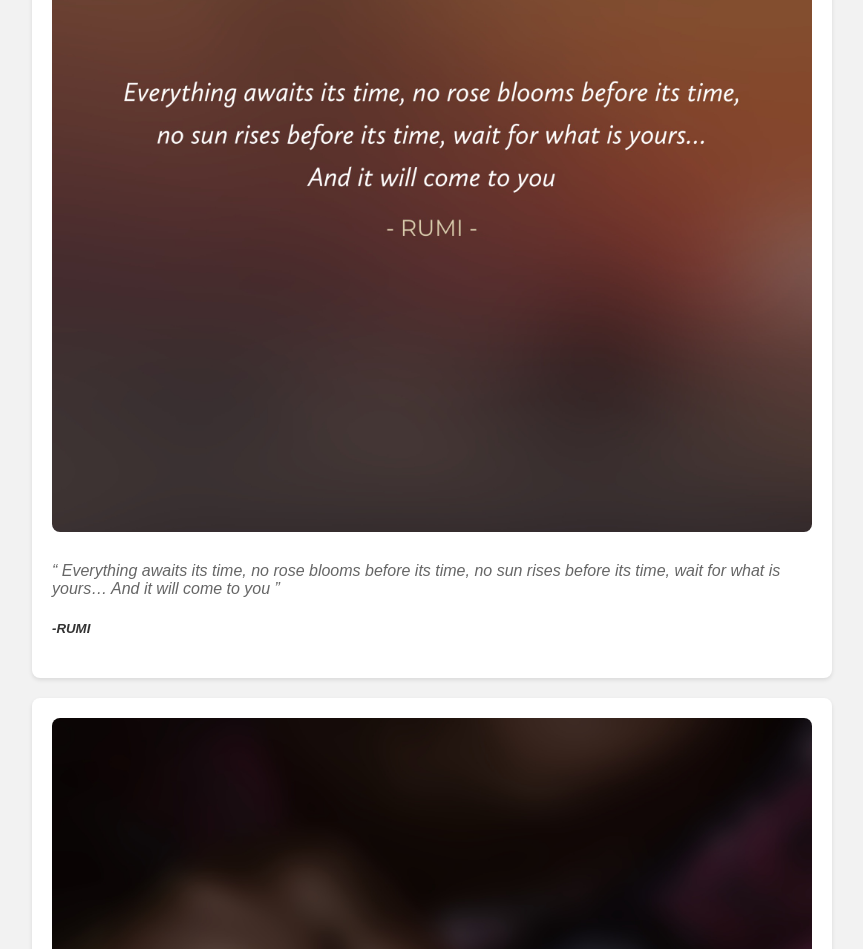
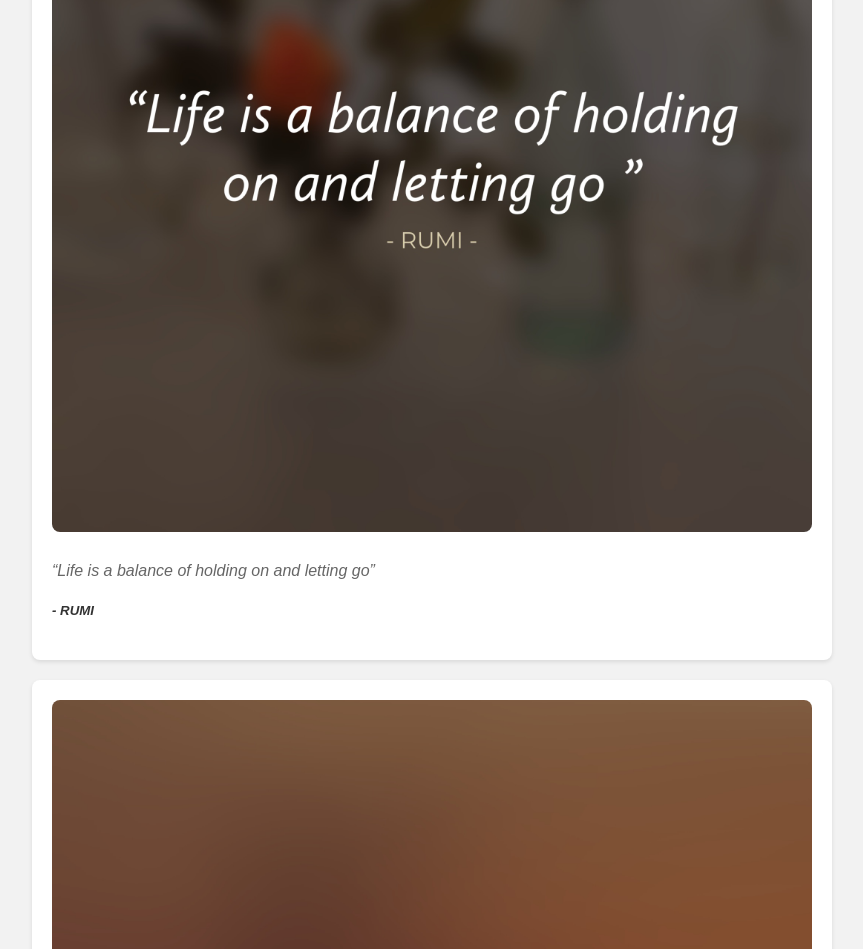
Before and after one commit to muhammadsinan786/Dailyquotes, a plain HTML site: page index.html in a window 1280 px wide. Shown: the part 456-1405 px from the top of the page, without its empty margins (208-1071 px from the left). Drawn offline with Linux system fonts and the light colour scheme.

Commit message:
Update index.html

```diff
--- a/index.html
+++ b/index.html
@@ -94,6 +94,12 @@
             <img onclick="toggleMode()" src="light-mode-icon.png" alt="Toggle Mode">
         </div>
 
+                <div class="blog-post">
+            <img src="2blog-post-image.jpg" alt="Post Image">
+            <p><i>“Life is a balance of holding on and letting go”</i></p>
+            <h5 onclick="window.location.href='https://g.co/kgs/G8Z4iFS';" style="cursor: pointer;" ><i>- RUMI </i></h5>
+        </div>
+
         <div class="blog-post">
             <img src="blog-post-image.jpg" alt="Post Image">
             <p><i>“ Everything awaits its time, no rose blooms before its time, no sun rises before its time, wait for what is yours…
```
